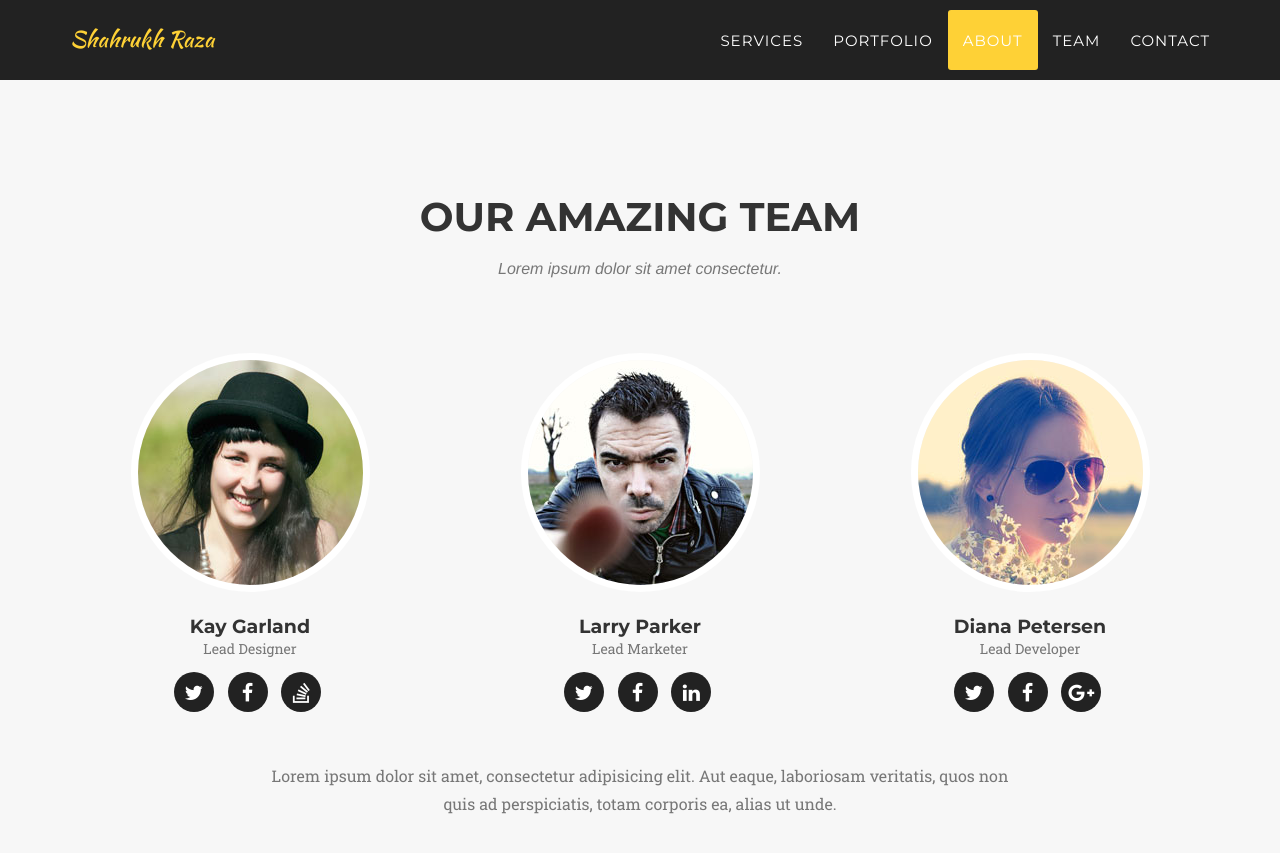
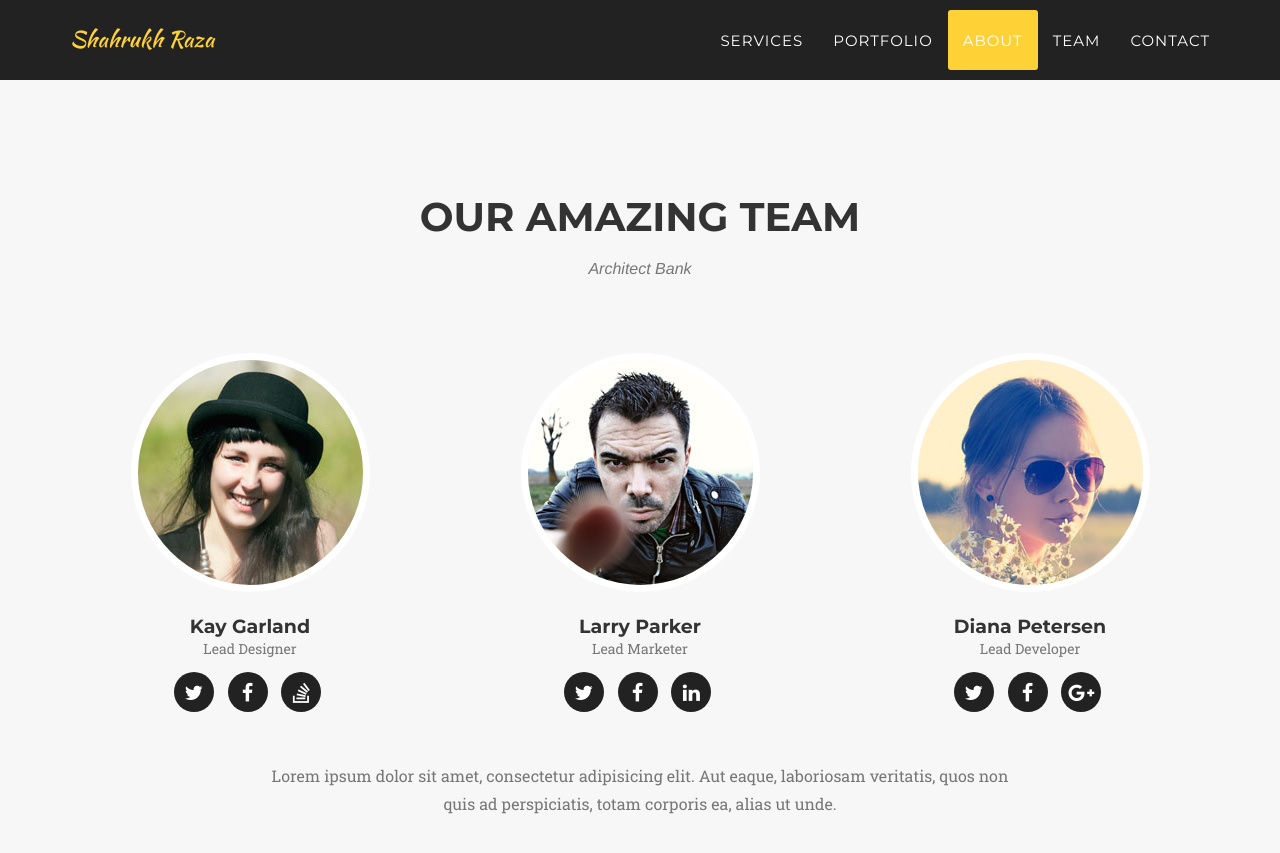
Before and after one commit to eyebuilder/eyebuilder, a Jekyll site: the page built from index.html, in a window 1280 px wide and 900 px high, scrolled down 4487 px. Shown: the top 853 px of the window. Built offline with Jekyll 4.4.1, drawn with Linux system fonts in a browser that asks for light colours; some web fonts are replaced.

Commit message:
Update team.html

```diff
--- a/_includes/team.html
+++ b/_includes/team.html
@@ -4,7 +4,7 @@
             <div class="row">
                 <div class="col-lg-12 text-center">
                     <h2 class="section-heading">Our Amazing Team</h2>
-                    <h3 class="section-subheading text-muted">Lorem ipsum dolor sit amet consectetur.</h3>
+                    <h3 class="section-subheading text-muted">Architect Bank</h3>
                 </div>
             </div>
             <div class="row">
```
